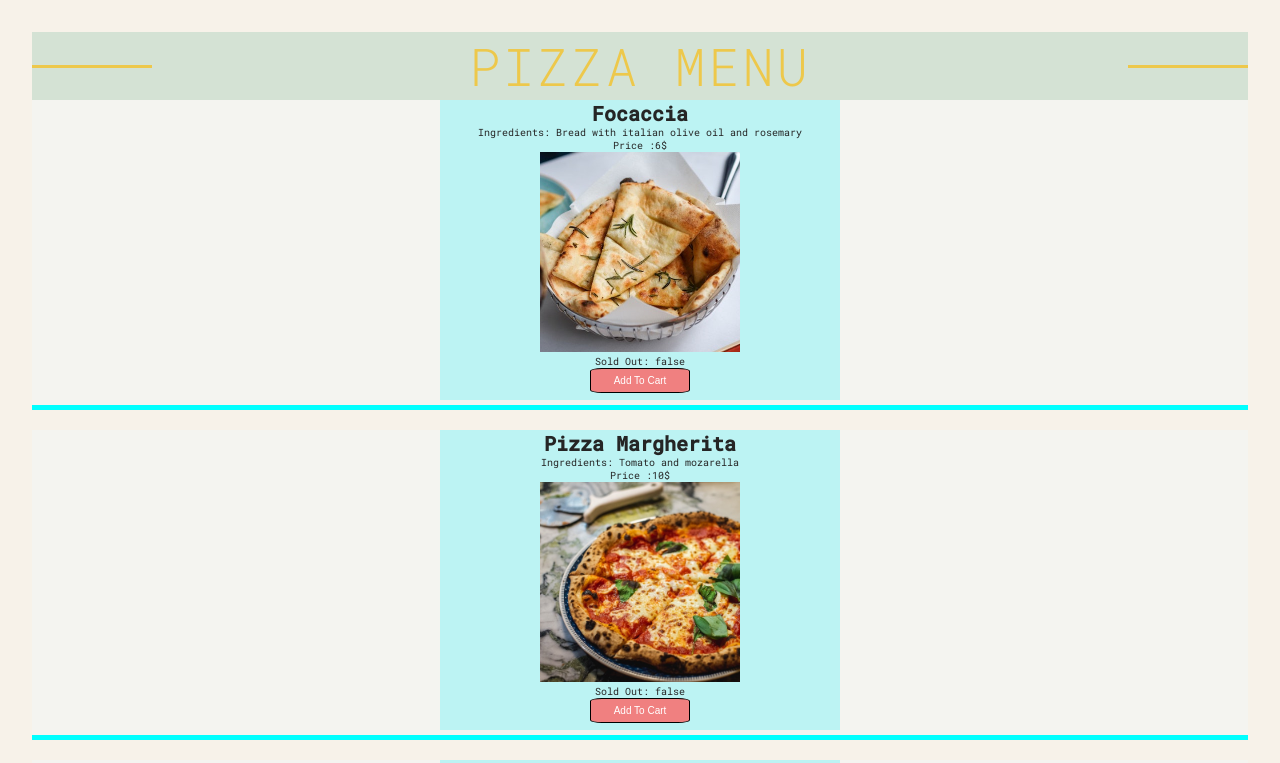
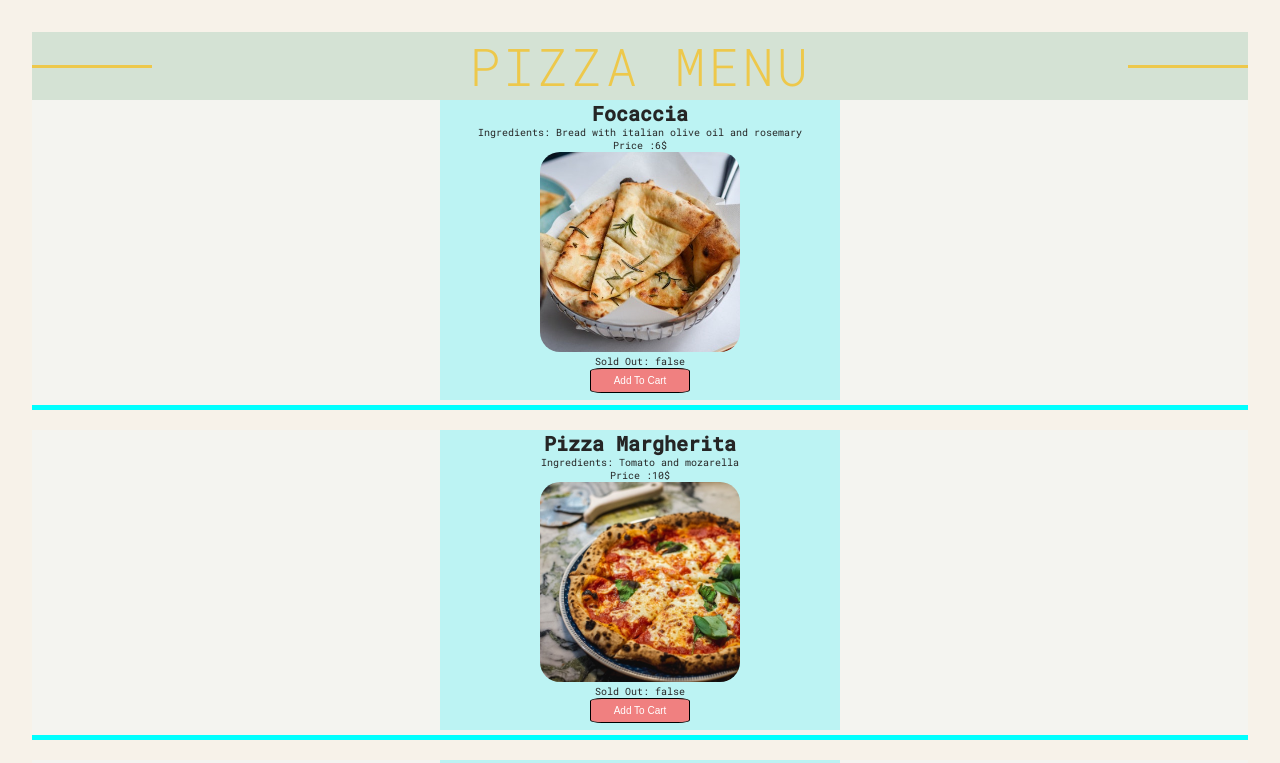
Before and after one commit to hakanyarman/react-pizza-menu, a React (Create React App) app: page / in a window 1280 px wide. Shown: the top 763 px of the page. Built offline with nearby package versions, Linux system fonts and the light colour scheme.

Commit message:
changed favicon.ico and rounded images

```diff
--- a/public/index.html
+++ b/public/index.html
@@ -1,43 +1,21 @@
 <!DOCTYPE html>
 <html lang="en">
+
 <head>
   <meta charset="utf-8" />
   <link rel="icon" href="%PUBLIC_URL%/favicon.ico" />
+  <link type="image/png" sizes="16x16" rel="icon" href=".../icons8-pizza-16.png">
   <meta name="viewport" content="width=device-width, initial-scale=1" />
   <meta name="theme-color" content="#000000" />
-    <meta
-      name="description"
-      content="Web site created using create-react-app"
-    />
-    <link rel="apple-touch-icon" href="%PUBLIC_URL%/logo192.png" />
-    <!--
-      manifest.json provides metadata used when your web app is installed on a
-      user's mobile device or desktop. See https://developers.google.com/web/fundamentals/web-app-manifest/
-    -->
-    <link rel="manifest" href="%PUBLIC_URL%/manifest.json" />
-    <!--
-      Notice the use of %PUBLIC_URL% in the tags above.
-      It will be replaced with the URL of the `public` folder during the build.
-      Only files inside the `public` folder can be referenced from the HTML.
+  <meta name="description" content="Web site created using create-react-app" />
 
-      Unlike "/favicon.ico" or "favicon.ico", "%PUBLIC_URL%/favicon.ico" will
-      work correctly both with client-side routing and a non-root public URL.
-      Learn how to configure a non-root public URL by running `npm run build`.
-    -->
-    <title>React App</title>
+  <title>Pizza Menu App</title>
 </head>
+
 <body>
   <noscript>You need to enable JavaScript to run this app.</noscript>
   <div id="root"></div>
-    <!--
-      This HTML file is a template.
-      If you open it directly in the browser, you will see an empty page.
 
-      You can add webfonts, meta tags, or analytics to this file.
-      The build step will place the bundled scripts into the <body> tag.
+</body>
 
-      To begin the development, run `npm start` or `yarn start`.
-      To create a production bundle, use `npm run build` or `yarn build`.
-    -->
-  </body>
 </html>
--- a/src/Pizza.js
+++ b/src/Pizza.js
@@ -12,7 +12,7 @@ function Pizza(props) {
                 <p>Ingredients: {props.ingredients}</p>
                 <p> {props.soldOut === false ? "Price :" + props.price + "$" : null}</p>
                 <img src={props.photoName} alt='pizzaimage' style={{ width: 200, height: 200 }}
-                    className={props.soldOut === true ? 'fade' : 'normal'}></img>
+                    className={`pizza-image ${props.soldOut === true ? 'fade' : ""} `}></img>
                 <p>Sold Out: {props.soldOut.toString()}</p>
                 {props.soldOut === false ? (
                     <button className='add-to-cart-button'>Add To Cart</button>
--- a/src/styles.css
+++ b/src/styles.css
@@ -44,3 +44,7 @@
 .fade {
   filter: opacity(0.4);
 }
+
+.pizza-image {
+  border-radius: 10%;
+}
```
Also changed, not shown: 1 other file (tests, documents, lock files or other folders). Lines whose indentation alone changed are shown as unchanged.
